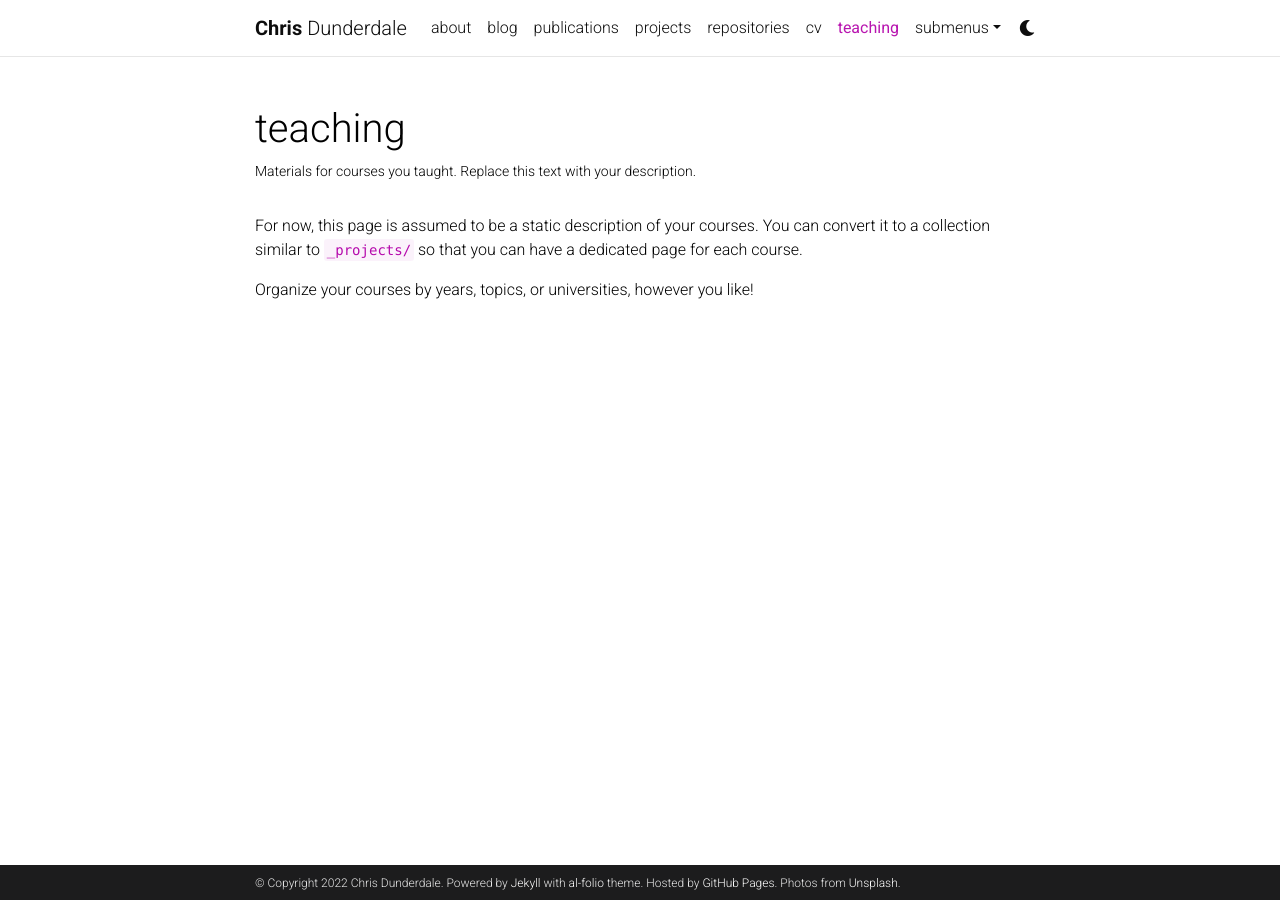
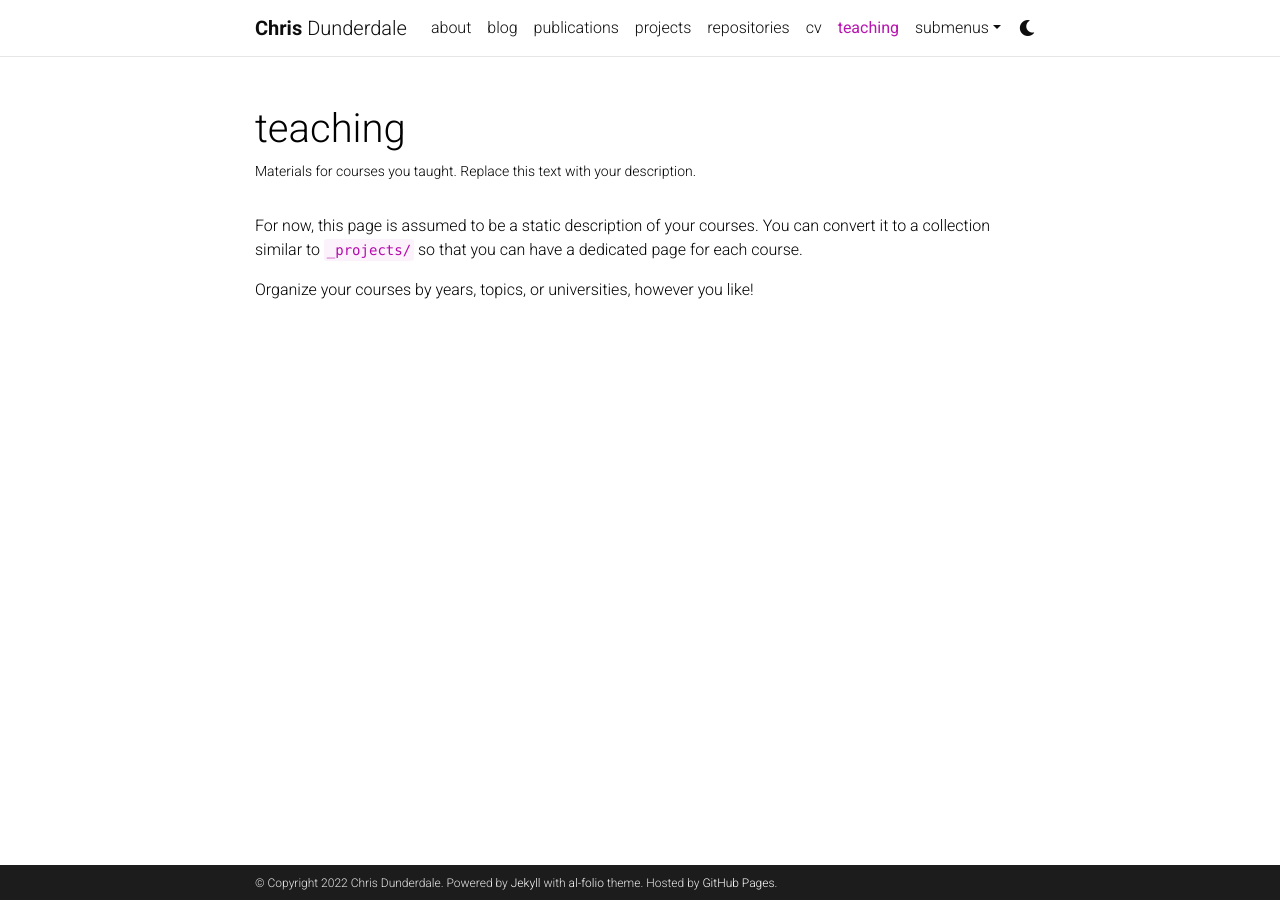
Before and after one commit to thatstatsguy/thatstatsguy.github.io, a Jekyll site: the page built from _pages/teaching.md, in a window 1280 px wide. Built offline with Jekyll 4.4.1, drawn with Linux system fonts in a browser that asks for light colours; comment, search, counter and statistics services are not loaded; a style sheet for code colours, icons or effects is not loaded.

```diff
--- a/_config.yml
+++ b/_config.yml
@@ -6,17 +6,16 @@ title: blank # the website title (if blank, full name will be used instead)
 first_name: Chris
 middle_name:
 last_name: Dunderdale
-email: you@example.com
-description: > # the ">" symbol means to ignore newlines until "footer_text:"
-  A simple, whitespace theme for academics. Based on [*folio](https://github.com/bogoli/-folio) design.
+email:
+description:  # the ">" symbol means to ignore newlines until "footer_text:"
+
 footer_text: >
   Powered by <a href="https://jekyllrb.com/" target="_blank">Jekyll</a> with <a href="https://github.com/alshedivat/al-folio">al-folio</a> theme.
   Hosted by <a href="https://pages.github.com/" target="_blank">GitHub Pages</a>.
-  Photos from <a href="https://unsplash.com" target="_blank">Unsplash</a>.
 keywords: jekyll, jekyll-theme, academic-website, portfolio-website  # add your own keywords or leave empty
 
 lang: en # the language of your site (for example: en, fr, cn, ru, etc.)
-icon: ⚛️  # the emoji used as the favicon (alternatively, provide image name in /assets/img/)
+icon: 💡  # the emoji used as the favicon (alternatively, provide image name in /assets/img/)
 
 url: https://thatstatsguy.github.io # the base hostname & protocol for your site
 baseurl:  # the subpath of your site, e.g. /blog/
```
